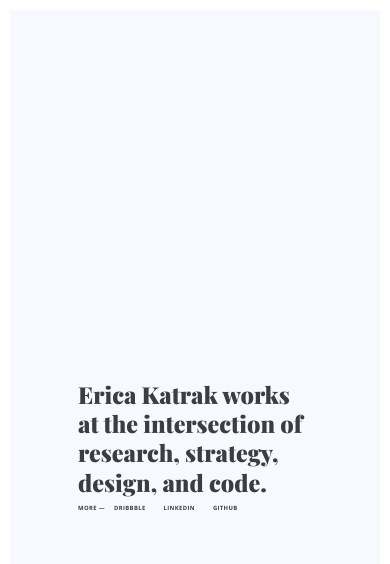
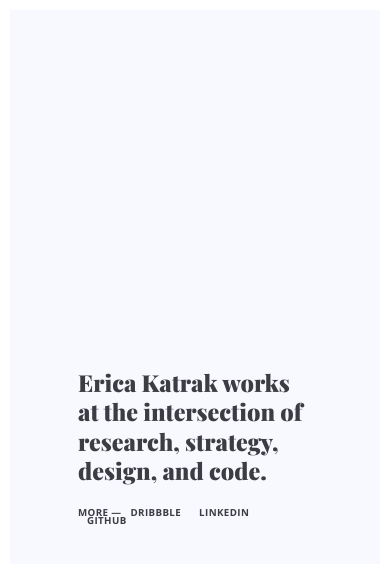
Before and after one commit to ericakatrak/ericakatrak.github.io, a Jekyll site: the page built from index.html, in a window 390 px wide. Shown: the top 564 px of the page. Built offline with Jekyll 4.4.1, drawn with Linux system fonts in a browser that asks for light colours.

Commit message:
style tweak

```diff
--- a/css/style.css
+++ b/css/style.css
@@ -143,8 +143,7 @@ a:hover:after {width: 100%;}
   h1 {
     font-size: 6vw;
     line-height: 7.5vw;
+    margin-bottom: 4vw;
 	}
-	p {
-		font-size: 1.5vw;
-	}
+	p {font-size: 2.5vw; }
  }
```
Also changed, not shown: 1 other file.
